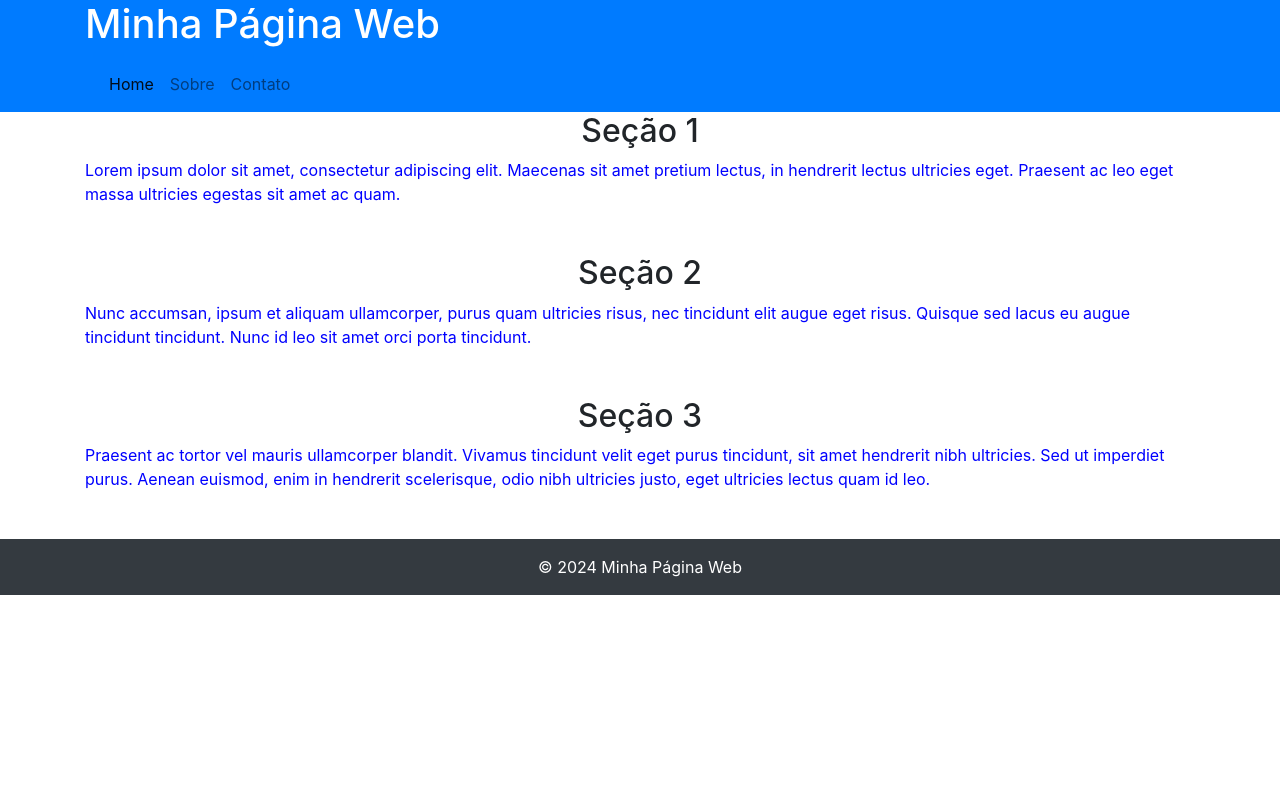
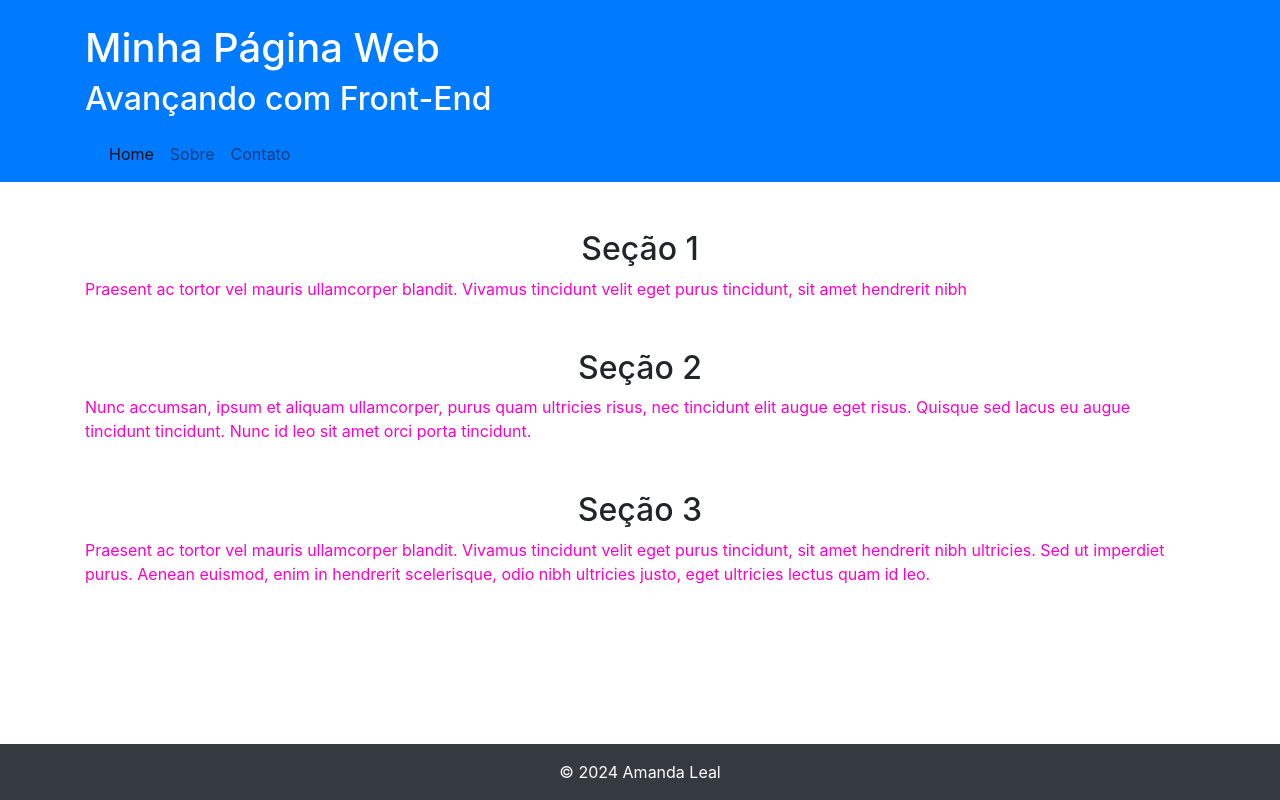
Before and after one commit to amandacfleal/meu-portifolio, a plain HTML site: page index.html in a window 1280 px wide. Drawn offline with nearby package versions, Linux system fonts and the light colour scheme.

Commit message:
Realizei alteração e correção do codigo

```diff
--- /dev/null
+++ b/estetica.css
@@ -0,0 +1,4 @@
+p{
+    color: rgb(255, 0, 200);
+
+}
--- a/index.html
+++ b/index.html
@@ -1,163 +1,71 @@
 <!DOCTYPE html>
-
 <html lang="pt-BR">
-
 <head>
-
   <meta charset="UTF-8">
-
   <meta name="viewport" content="width=device-width, initial-scale=1.0">
-
   <title>Minha Página Web</title>
-
   <link rel="stylesheet" href="https://stackpath.bootstrapcdn.com/bootstrap/4.5.2/css/bootstrap.min.css">
-
-  <link rel="stylesheet" href="styles.css">
-
+  <link rel="stylesheet" href="estetica.css">
 </head>
-
 <body>
-
   <header>
-
     </header>
-
   <main>
-
     </main>
-
   <footer>
-
     </footer>
-
 </body>
-
 </html>
-
-
-
 <header class="bg-primary text-white">
-
+  <div class="container"><br>
+          <h1>Minha Página Web</h1>
+          <h2>Avançando com Front-End</h2>
+    <nav class="navbar navbar-expand-lg navbar-light">
+      <button class="navbar-toggler" type="button" data-bs-toggle="collapse" data-bs-target="#navbarNav" aria-controls="navbarNav" aria-expanded="false" aria-label="Toggle navigation">
+        <span class="navbar-toggler-icon"></span>
+        </button>
+        <div class="collapse navbar-collapse" id="navbarNav">
+          <ul class="navbar-nav">
+            <li class="nav-item">
+              <a class="nav-link active" aria-current="page" href="#">Home</a>
+            </li>
+            <li class="nav-item">
+              <a class="nav-link" href="#">Sobre</a>
+            </li>
+            <li class="nav-item">
+              <a class="nav-link" href="#">Contato</a>
+            </li>
+          </ul>
+        </div>
+      </nav>
+    </div>
+  </header>
+  <main>
     <div class="container">
-
-      <h1>Minha Página Web</h1>
-
-      <nav class="navbar navbar-expand-lg navbar-light">
-
-        <button class="navbar-toggler" type="button" data-bs-toggle="collapse" data-bs-target="#navbarNav" aria-controls="navbarNav" aria-expanded="false" aria-label="Toggle navigation">
-
-          <span class="navbar-toggler-icon"></span>
-
-        </button>
-
-        <div class="collapse navbar-collapse" id="navbarNav">
-
-          <ul class="navbar-nav">
-
-            <li class="nav-item">
-
-              <a class="nav-link active" aria-current="page" href="#">Home</a>
-
-            </li>
-
-            <li class="nav-item">
-
-              <a class="nav-link" href="#">Sobre</a>
-
-            </li>
-
-            <li class="nav-item">
-
-              <a class="nav-link" href="#">Contato</a>
-
-            </li>
-
-          </ul>
-
-        </div>
-
-      </nav>
-
+      <section class="mb-5 mt-5">
+        <h2 class="text-center">Seção 1</h2>
+        <p>Praesent ac tortor vel mauris ullamcorper blandit. Vivamus tincidunt velit eget purus tincidunt, sit amet hendrerit nibh</p>
+ </section>
+      <section class="mb-5">
+        <h2 class="text-center">Seção 2</h2>
+        <p>Nunc accumsan, ipsum et aliquam ullamcorper, purus quam ultricies risus, nec tincidunt elit augue eget risus. Quisque sed lacus eu augue tincidunt tincidunt. Nunc id leo sit amet orci porta tincidunt.</p>
+      </section>
+      <section>
+        <h2 class="text-center">Seção 3</h2>
+        <p>Praesent ac tortor vel mauris ullamcorper blandit. Vivamus tincidunt velit eget purus tincidunt, sit amet hendrerit nibh ultricies. Sed ut imperdiet purus. Aenean euismod, enim in hendrerit scelerisque, odio nibh ultricies justo, eget ultricies lectus quam id leo.</p>
+      </section>
     </div>
-
-  </header>
-
-  <style type="text/css">
-
-    p{
-
-        color: blue;
-
-        /* Poderia usar:;
-
-        color: #ff0000;*/
-
-        /* Poderia usar:;
-
-        color: rgb(255, 0, 0);*/
-
-    }
-
-    </style>
-
-  <main>
-
+  </main>
+  <footer class="footer bg-dark text-white text-center py-3 mt-5 fixed-bottom">
     <div class="container">
-
-      <section class="mb-5">
-
-        <h2 class="text-center">Seção 1</h2>
-
-        <p>Lorem ipsum dolor sit amet, consectetur adipiscing elit. Maecenas sit amet pretium lectus, in hendrerit lectus ultricies eget. Praesent ac leo eget massa ultricies egestas sit amet ac quam.</p>
-
-      </section>
-
-      <section class="mb-5">
-
-        <h2 class="text-center">Seção 2</h2>
-
-        <p>Nunc accumsan, ipsum et aliquam ullamcorper, purus quam ultricies risus, nec tincidunt elit augue eget risus. Quisque sed lacus eu augue tincidunt tincidunt. Nunc id leo sit amet orci porta tincidunt.</p>
-
-      </section>
-
-      <section>
-
-        <h2 class="text-center">Seção 3</h2>
-
-        <p>Praesent ac tortor vel mauris ullamcorper blandit. Vivamus tincidunt velit eget purus tincidunt, sit amet hendrerit nibh ultricies. Sed ut imperdiet purus. Aenean euismod, enim in hendrerit scelerisque, odio nibh ultricies justo, eget ultricies lectus quam id leo.</p>
-
-      </section>
-
+        <span>&copy; <span id="ano"></span> Amanda Leal</span>
     </div>
-
-  </main>
-
-  <footer class="footer bg-dark text-white text-center py-3 mt-5">
-
-    <div class="container">
-
-        <span>&copy; <span id="ano"></span> Minha Página Web</span>
-
-    </div>
-
 </footer>
-
-
-
 <script src="https://code.jquery.com/jquery-3.5.1.slim.min.js"></script>
-
 <script src="https://cdn.jsdelivr.net/npm/@popperjs/core@2.9.3/dist/umd/popper.min.js"></script>
-
 <script src="https://stackpath.bootstrapcdn.com/bootstrap/4.5.2/js/bootstrap.min.js"></script>
-
-
-
 <script>
-
     document.getElementById("ano").textContent = new Date().getFullYear();
-
-</script>
-
+   </script>
 </body>
-
 </html>
```
